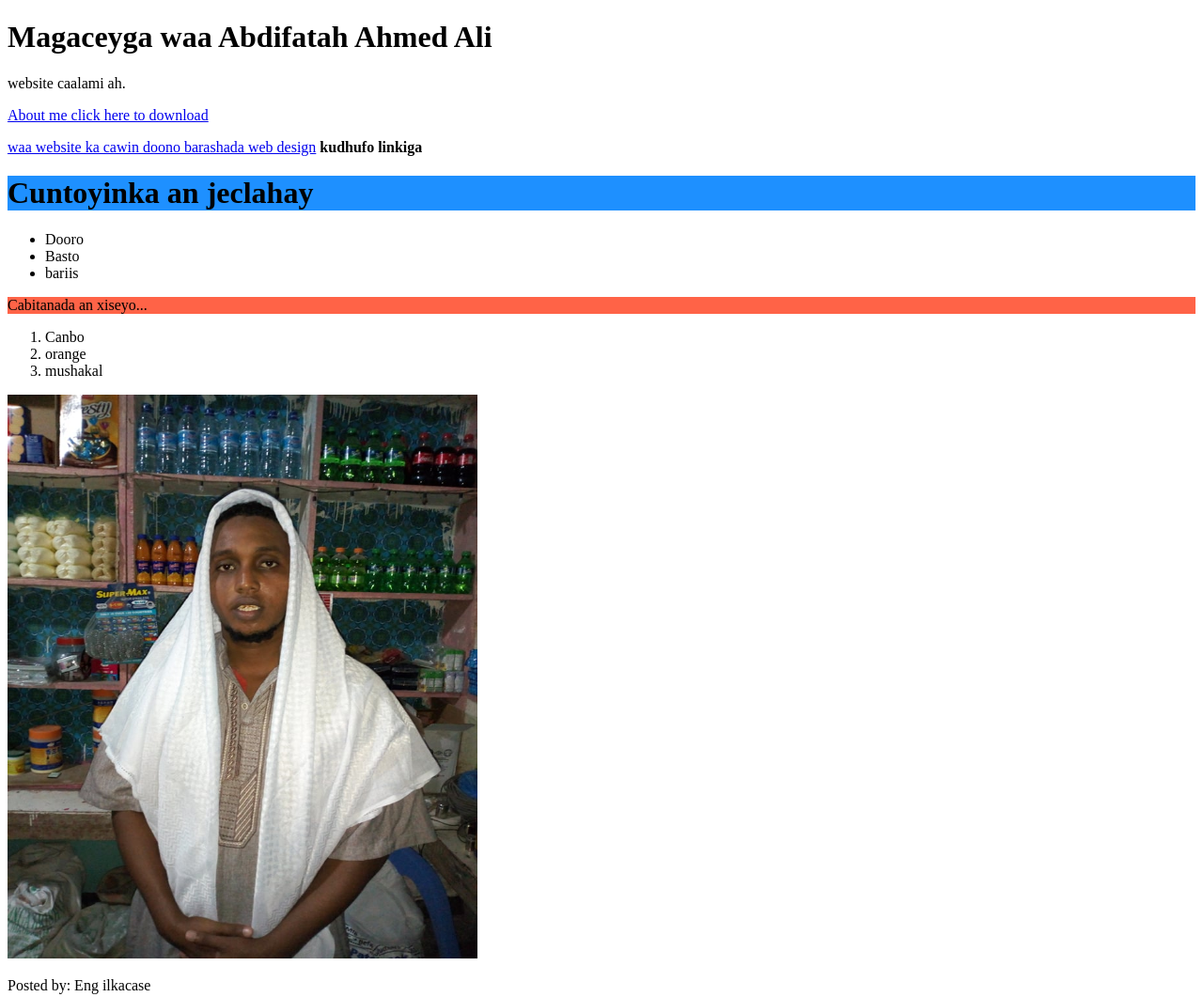
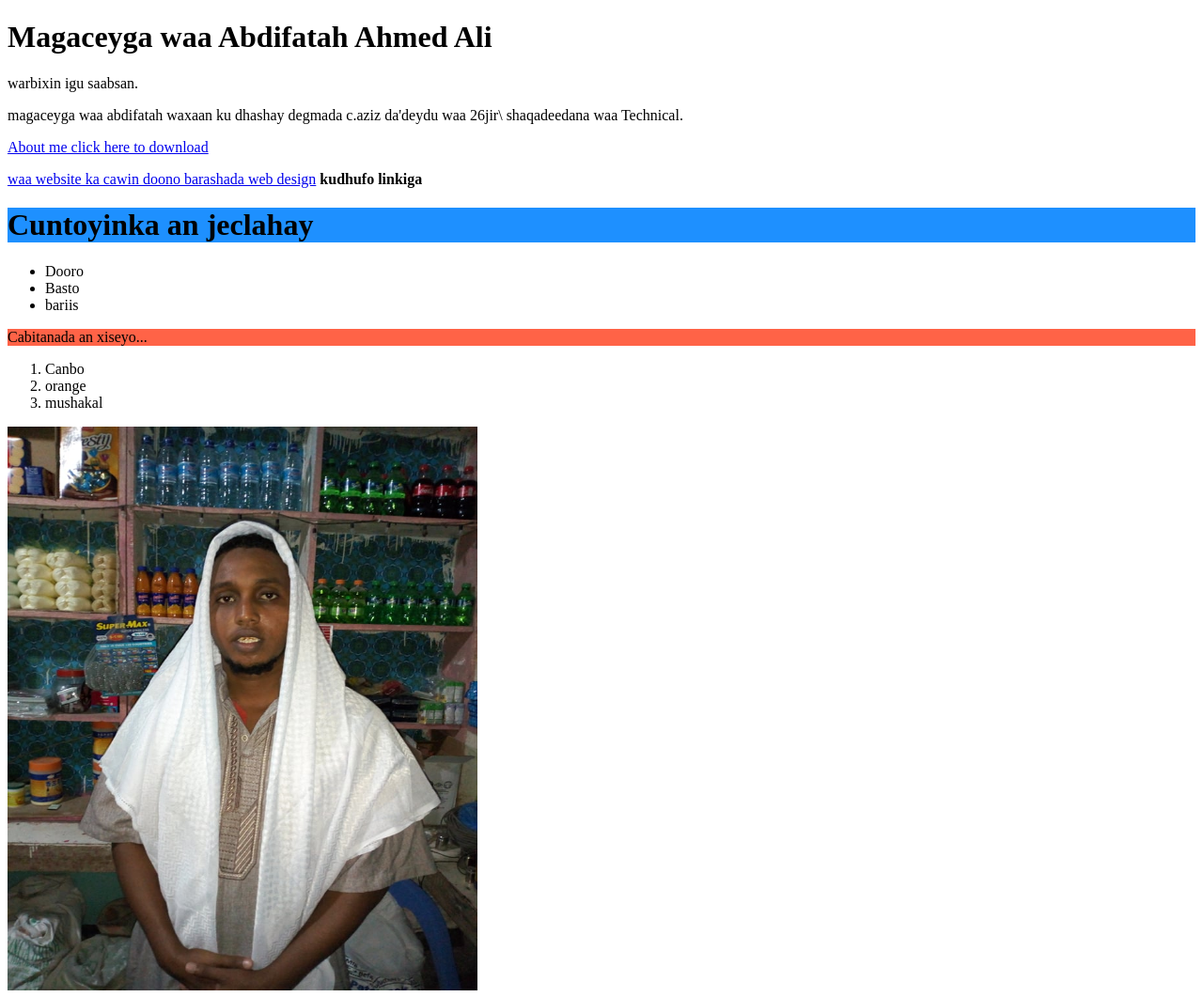
Before and after one commit to engilkacase/yesboss, a plain HTML site: page index.html in a window 1280 px wide. Shown: the top 1061 px of the page at 94% size. Drawn offline with Linux system fonts and the light colour scheme.

Commit message:
first commit

```diff
--- a/index.html
+++ b/index.html
@@ -8,7 +8,9 @@
 
 
     <h1>Magaceyga waa Abdifatah Ahmed Ali</h1>
-    <p>website caalami ah.</p>
+    <p>warbixin igu saabsan.</p>
+    <p>magaceyga waa abdifatah waxaan ku dhashay degmada c.aziz da'deydu waa 26jir\
+    shaqadeedana waa Technical.</p>
     <p> <a href="Abdifatah CV.doc"> About me click here to download</a> </p>
 
     <a href="https://www.w3schools.com"> waa website ka cawin doono barashada web design</a>
```
